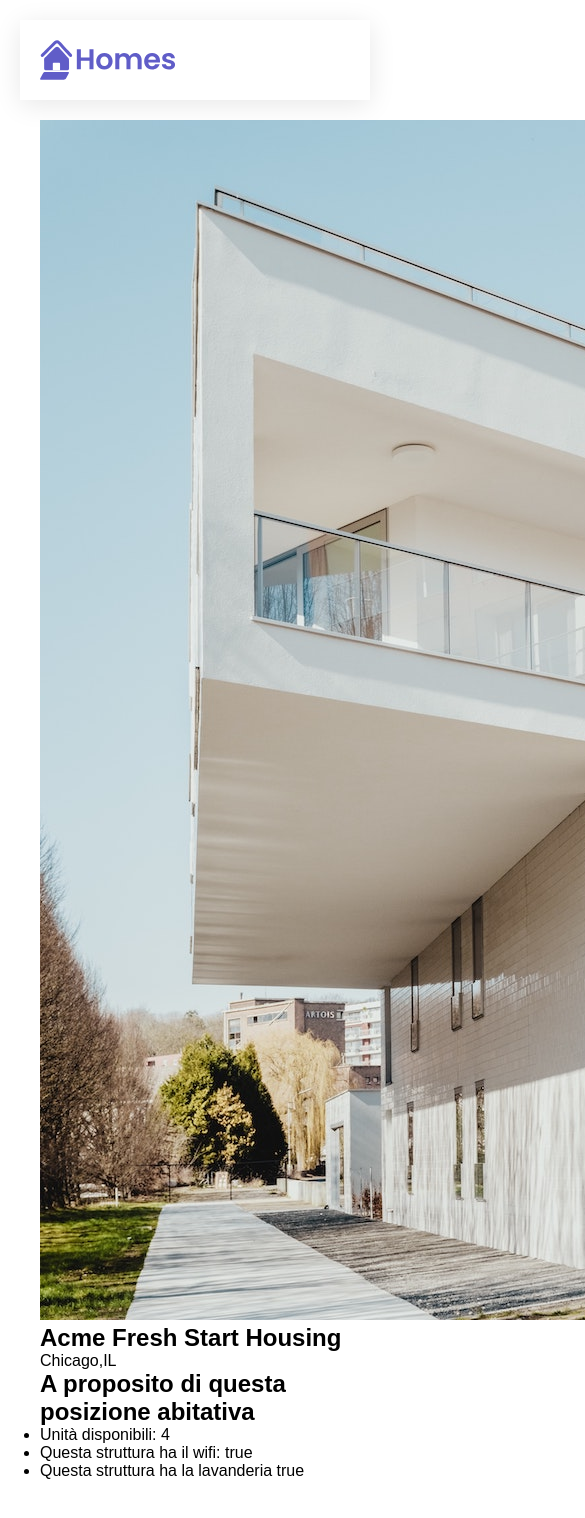
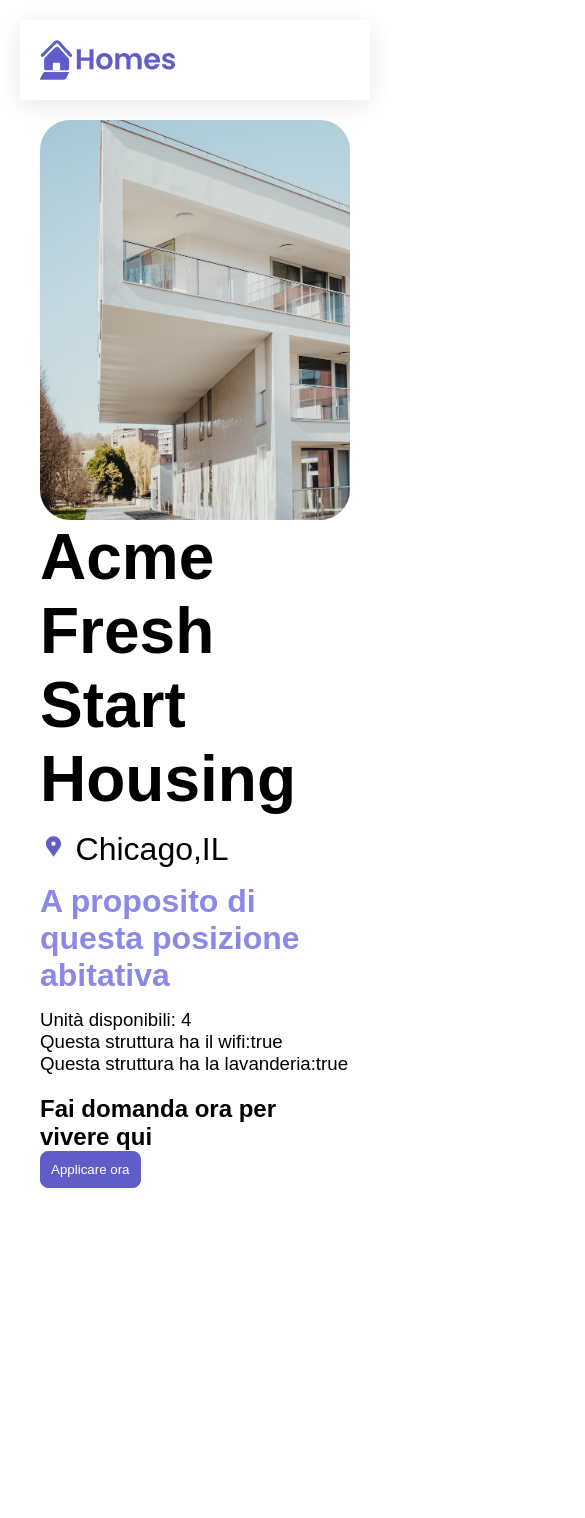
Before and after one commit to IlariA-16/Progetto.Adiacent, an Angular app in the folder Desktop/homes_app/: page /details/0 in a window 390 px wide. Shown: the top 1518 px of the page, 585 px wide, since content can reach past the window. After the commit the page ends 1228 px from the top, so only its background shows below. Built offline with nearby package versions, Linux system fonts and the light colour scheme.

Commit message:
Aggiunti dettagli componenti

```diff
--- a/Desktop/homes_app/src/app/details/details.component.css
+++ b/Desktop/homes_app/src/app/details/details.component.css
@@ -0,0 +1,71 @@
+.listing-photo {
+  height: 600px;
+  width: 50%;
+  object-fit: cover;
+  border-radius: 30px;
+  float: right;
+}
+
+.listing-heading {
+  font-size: 48pt;
+  font-weight: bold;
+  margin-bottom: 15px;
+}
+
+.listing-location::before {
+  content: url('/assets/location-pin.svg') / '';
+}
+
+.listing-location {
+  font-size: 24pt;
+  margin-bottom: 15px;
+}
+
+.listing-features > .section-heading {
+  color: var(--secondary-color);
+  font-size: 24pt;
+  margin-bottom: 15px;
+}
+
+.listing-features {
+  margin-bottom: 20px;
+}
+
+.listing-features li {
+  font-size: 14pt;
+}
+
+li {
+  list-style-type: none;
+}
+
+.listing-apply .section-heading {
+  font-size: 18pt;
+  margin-bottom: 15px;
+}
+
+label, input {
+  display: block;
+}
+label {
+  color: var(--secondary-color);
+  font-weight: bold;
+  text-transform: uppercase;
+  font-size: 12pt;
+}
+input {
+  font-size: 16pt;
+  margin-bottom: 15px;
+  padding: 10px;
+  width: 400px;
+  border-top: none;
+  border-right: none;
+  border-left: none;
+  border-bottom: solid .3px;
+}
+@media (max-width: 1024px) {
+  .listing-photo {
+    width: 100%;
+    height: 400px;
+  }
+}
--- a/Desktop/homes_app/src/app/details/details.component.ts
+++ b/Desktop/homes_app/src/app/details/details.component.ts
@@ -19,9 +19,13 @@ import { HousingLocation } from '../housing-location';
       <h2 class="section-heading">A proposito di questa posizione abitativa</h2>
       <ul>
         <li>Unità disponibili: {{ housingLocation?.availableUnits}}</li>
-         <li>Questa struttura ha il wifi: {{housingLocation?.wifi}}</li>
-        <li>Questa struttura ha la lavanderia {{housingLocation?.laundry}}</li>
+         <li>Questa struttura ha il wifi:{{housingLocation?.wifi}}</li>
+        <li>Questa struttura ha la lavanderia:{{housingLocation?.laundry}}</li>
       </ul>
+    </section>
+    <section class="listing-aplly">
+      <h2 class="section-heading">Fai domanda ora per vivere qui </h2>
+      <button class="primary" type="button"> Applicare ora </button>
     </section>
 
   </article>
```
